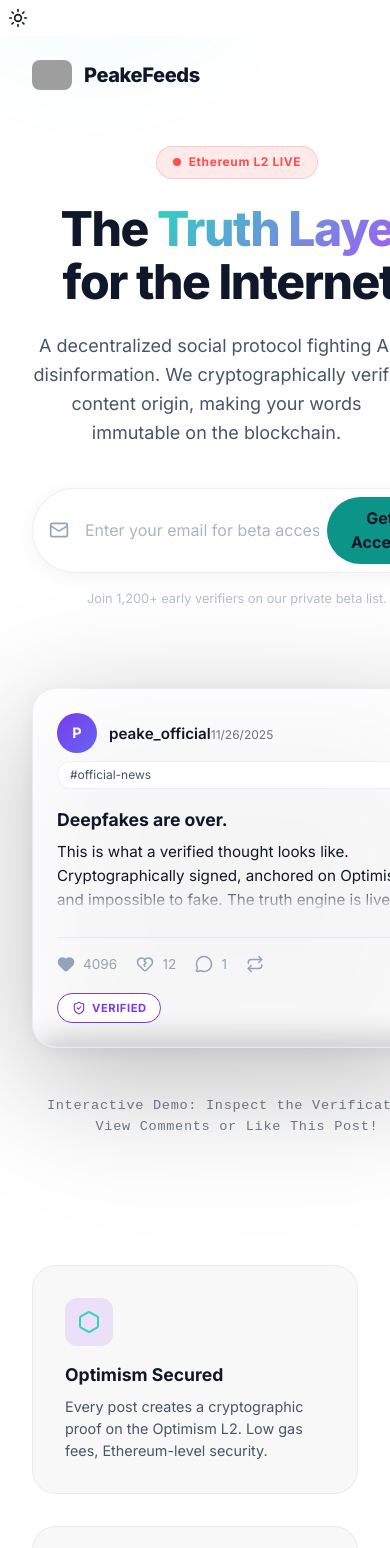
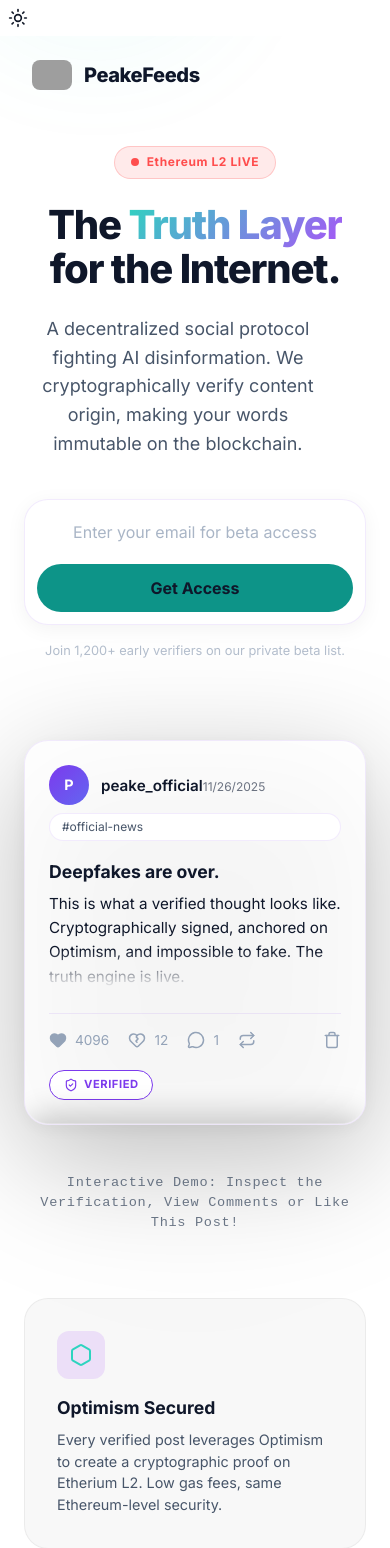
Before and after one commit to c0nques7/peakefeeds, a Next.js app: page / in a window 390 px wide. Shown: the top 1548 px of the page. Built offline with nearby package versions, Linux system fonts and the light colour scheme; grey boxes are pictures that could not be loaded; what wagmi would draw is missing.

Commit message:
feat(landing): Finalized landing UI, mobile responsiveness, and footer copy.
- Updated footer text to credit Next.js, Ethereum, and Optimism.
- Refined mobile layout for Waitlist form and Navigation.
- Implemented 'Breathing Aurora' background for Light/Dark modes.

```diff
--- a/src/app/landing.module.css
+++ b/src/app/landing.module.css
@@ -7,15 +7,15 @@
   display: flex;
   flex-direction: column;
 
-  /* ☀️ LIGHT MODE DEFAULTS (Pearlescent) */
+  /* ☀️ LIGHT MODE DEFAULTS */
   --landing-bg: #ffffff;
   --text-main: #0f172a;
   --text-sub: #475569;
 
-  /* Orbs: Stronger opacity for visibility on white */
+  /* Orbs */
   --orb-teal: rgba(45, 212, 191, 0.25);
   --orb-purple: rgba(168, 85, 247, 0.25);
-  --orb-highlight: rgba(255, 255, 255, 0.8); /* Shine */
+  --orb-highlight: rgba(255, 255, 255, 0.8);
 
   /* Gradients */
   --grad-start: #2dd4bf;
@@ -26,16 +26,15 @@
   transition: background-color 0.5s ease, color 0.5s ease;
 }
 
-/* 🌙 DARK MODE OVERRIDES (Deep Nebula) */
+/* 🌙 DARK MODE OVERRIDES */
 :global(.dark) .container {
   --landing-bg: #050505;
   --text-main: #ffffff;
   --text-sub: #94a3b8;
 
-  /* Orbs: Lower opacity for glowing effect on black */
   --orb-teal: rgba(45, 212, 191, 0.15);
   --orb-purple: rgba(168, 85, 247, 0.15);
-  --orb-highlight: rgba(255, 255, 255, 0.03); /* Subtle fog */
+  --orb-highlight: rgba(255, 255, 255, 0.03);
 }
 
 /* --- 🌬️ ANIMATED BACKGROUND LAYER --- */
@@ -50,7 +49,6 @@
   overflow: hidden;
 }
 
-/* ORB 1: Teal/Cyan (Top Left) */
 .orbTeal {
   position: absolute;
   top: -10%;
@@ -62,7 +60,6 @@
   animation: breathe 10s ease-in-out infinite alternate;
 }
 
-/* ORB 2: Lavender/Purple (Bottom Right) */
 .orbPurple {
   position: absolute;
   bottom: -10%;
@@ -74,7 +71,6 @@
   animation: breathe 14s ease-in-out infinite alternate-reverse;
 }
 
-/* ORB 3: The Center Highlight (Pulse) */
 .orbWhite {
   position: absolute;
   top: 40%;
@@ -147,6 +143,7 @@
   font-weight: 600;
   transition: all 0.2s;
   color: var(--text-main);
+  white-space: nowrap; /* Prevent button text wrapping */
 }
 
 .ctaNavButton:hover {
@@ -168,7 +165,6 @@
   position: relative;
 }
 
-/* Left Content */
 .heroContent { max-width: 600px; }
 
 .optimismBadge {
@@ -227,7 +223,7 @@
     background: var(--glass-card-hover);
     border: 1px solid var(--glass-border);
     border-radius: 99px;
-    padding: 0.5rem;
+    padding: 0.4rem; /* Reduced padding for mobile fit */
     box-shadow: var(--shadow-card);
     transition: box-shadow 0.3s;
 }
@@ -250,6 +246,7 @@
     font-size: 1rem;
     color: var(--text-primary);
     outline: none;
+    min-width: 0; /* Crucial for flex shrinking */
 }
 
 .emailInput::placeholder {
@@ -258,15 +255,16 @@
 }
 
 .waitlistButton {
-    padding: 0.6rem 1.5rem;
+    padding: 0.6rem 1.2rem;
     border-radius: 99px;
     font-weight: 700;
-    font-size: 1rem;
+    font-size: 0.95rem;
     border: none;
     color: var(--text-primary);
     background: var(--accent-secondary);
     transition: all 0.2s;
     cursor: pointer;
+    white-space: nowrap; /* Prevent button text break */
 }
 
 .waitlistButton:hover:not(:disabled) {
@@ -387,15 +385,66 @@
 .footerHighlight { color: var(--text-primary); font-weight: 600; }
 .footerHighlightRed { color: var(--accent-secondary); font-weight: 600; }
 
-/* --- MOBILE --- */
-@media (max-width: 1024px) { .title { font-size: 3rem; } }
+/* =============================================== */
+/* 📱 CRITICAL MOBILE OPTIMIZATIONS */
+/* =============================================== */
+
+@media (max-width: 1024px) {
+    .title { font-size: 3rem; }
+}
+
 @media (max-width: 768px) {
-  .hero { grid-template-columns: 1fr; text-align: center; gap: 3rem; padding-top: 2rem; }
+  /* Stack the Hero layout */
+  .hero {
+    grid-template-columns: 1fr;
+    text-align: center;
+    gap: 3rem;
+    padding: 2rem 1.5rem; /* Reduced padding */
+  }
+
   .heroContent { margin: 0 auto; }
   .optimismBadge { margin-left: auto; margin-right: auto; }
+
+  /* Shrink text to prevent overflow */
+  .title { font-size: 2.5rem; }
+
   .waitlistForm { max-width: 100%; }
   .inputGroup { width: 100%; }
+
+  /* Disable 3D effect on mobile for performance/clarity */
   .heroVisual { perspective: none; }
   .demoCardWrapper { transform: none; margin-top: 2rem; }
-  .features { grid-template-columns: 1fr; }
+
+  /* Stack Features */
+  .features { grid-template-columns: 1fr; padding: 2rem 1.5rem; }
 }
+
+/* 📱 SMALL MOBILE (<640px) */
+/* src/app/landing.module.css */
+
+/* 📱 EXTRA SMALL SCREENS (Fixes button clipping) */
+@media (max-width: 480px) {
+  .inputGroup {
+    flex-direction: column; /* Stack items vertically */
+    border-radius: 24px;    /* Slightly less rounded corners for a boxy feel */
+    padding: 0.75rem;
+    gap: 0.75rem;           /* Space between input and button */
+    height: auto;
+  }
+
+  .emailInput {
+    width: 100%;
+    text-align: center;     /* Center the placeholder text */
+    padding: 0.5rem 0;
+  }
+
+  .waitlistButton {
+    width: 100%;            /* Full width button */
+    padding: 0.75rem;
+    font-size: 1rem;
+  }
+
+  .mailIcon {
+    display: none;          /* Hide icon to save vertical space, or keep if you prefer */
+  }
+}
--- a/src/app/page.tsx
+++ b/src/app/page.tsx
@@ -174,7 +174,7 @@
         <div className={styles.featureCard}>
           <div className={styles.iconWrapper}><Hexagon size={24} /></div>
           <h3 className={styles.featureTitle}>Optimism Secured</h3>
-          <p className={styles.featureText}>Every post creates a cryptographic proof on the Optimism L2. Low gas fees, Ethereum-level security.</p>
+          <p className={styles.featureText}>Every verified post leverages Optimism to create a cryptographic proof on Etherium L2. Low gas fees, same Ethereum-level security.</p>
         </div>
 
         <div className={styles.featureCard}>
@@ -186,14 +186,14 @@
         <div className={styles.featureCard}>
           <div className={styles.iconWrapper}><Layers size={24} /></div>
           <h3 className={styles.featureTitle}>Content Attribution</h3>
-          <p className={styles.featureText}>Stop copycats. The original creator is stamped on-chain. Derivatives are tracked.</p>
+          <p className={styles.featureText}>Stop copycats. The original creator is stamped on-chain. Derivatives are tracked and can be reconsiled via our robust reporting features.</p>
         </div>
       </section>
 
       {/* FOOTER */}
       <footer className={styles.footer}>
         <p className={styles.footerText}>
-          Built on <span className={styles.footerHighlight}>Ethereum</span> • Powered by <span className={styles.footerHighlightRed}>Optimism</span>
+          Built on <span className={styles.footerHighlight}>Next.js</span> • Powered by <span className={styles.footerHighlightRed}>Ethereum</span>
         </p>
       </footer>
 
--- a/src/components/PostCard/index.tsx
+++ b/src/components/PostCard/index.tsx
@@ -404,7 +404,7 @@
              <button className="absolute-close-btn" style={{ position: 'absolute', top: '16px', right: '16px', color: 'var(--text-muted)' }} onClick={handleVerifyFlip}><X size={20} /></button>
              <div className={styles.verificationContainer}>
                 {isPostVerified ? <ShieldCheck size={48} style={{ color: 'var(--accent-success)', marginBottom: '8px' }} /> : <ShieldOff size={48} style={{ color: 'var(--text-muted)', marginBottom: '8px' }} />}
-                <h3 className="verify-title" style={{ fontSize: '1.25rem', fontWeight: 'bold', color: 'white', marginBottom: '4px' }}>{isPostVerified ? 'Verified on Optimism' : 'Verification Pending'}</h3>
+                <h3 className="verify-title" style={{ fontSize: '1.25rem', fontWeight: 'bold', color: 'white', marginBottom: '4px' }}>{isPostVerified ? 'Verified on Blockchain' : 'Verification Pending'}</h3>
                 <p className="verify-text" style={{ fontSize: '0.85rem', color: 'var(--text-muted)', marginBottom: '24px', padding: '0 24px' }}>Cryptographically secured proof of origin.</p>
                 <div className={styles.hashBox}>
                     <span className={styles.hashLabel}>CONTENT HASH</span>
```
